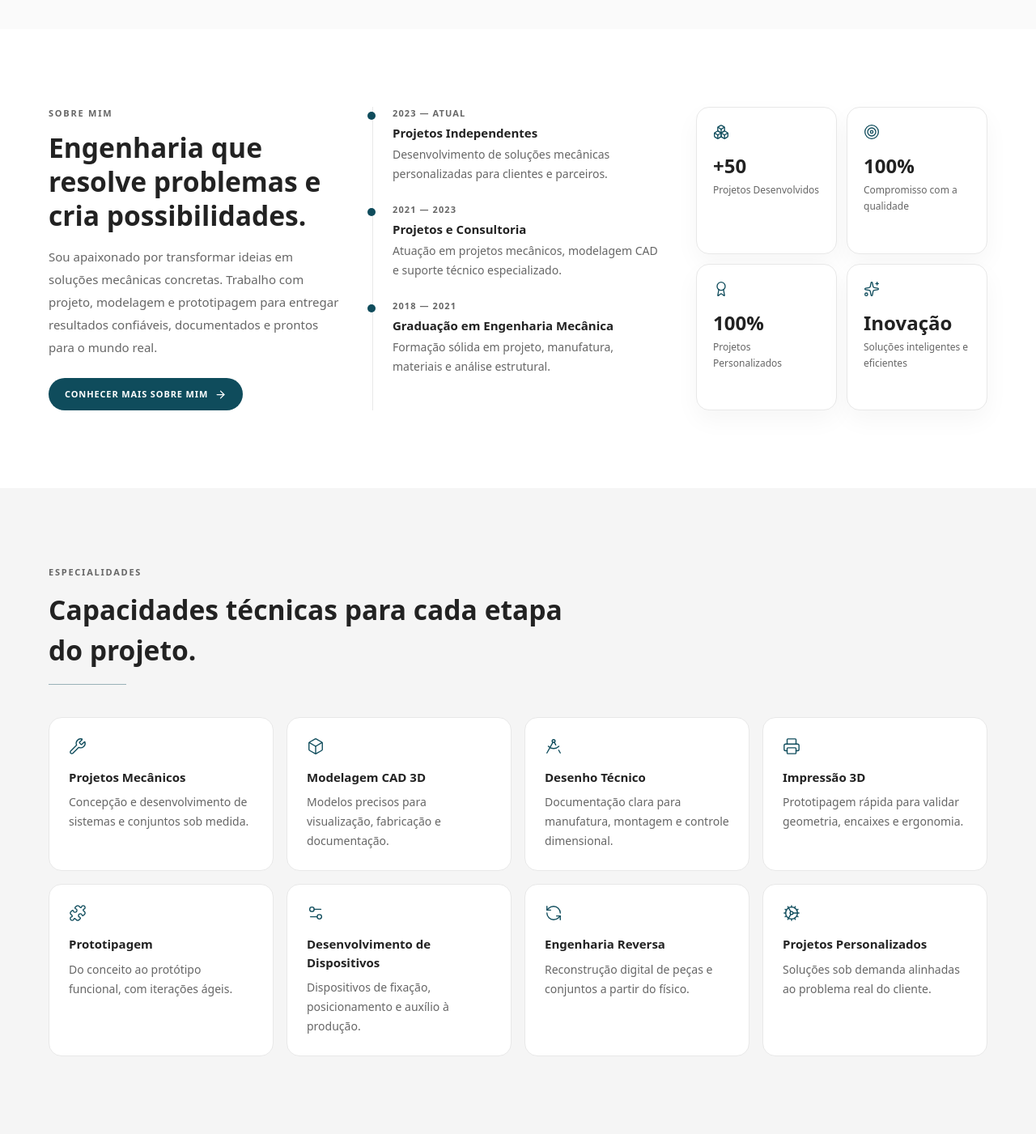
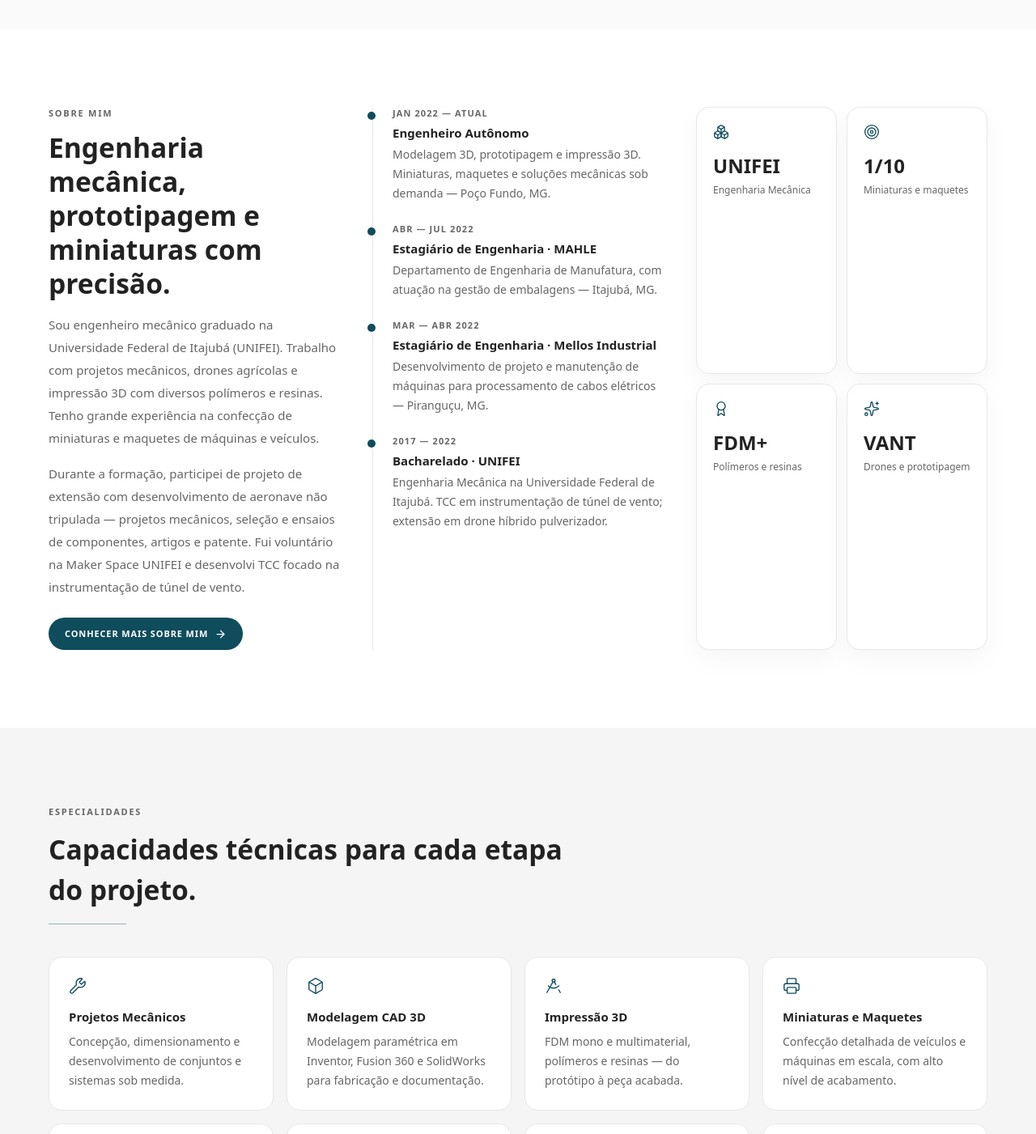
Before and after one commit to camilagoulartsoares/portfolio-fabio-fonseca, a Next.js app: page / in a window 1280 px wide. Shown: the part 1000-2401 px from the top of the page at 81% size. Built offline with nearby package versions, Linux system fonts and the light colour scheme.

Commit message:
feat: alinhar portfólio ao CV real e incluir Toyota Bandeirante
Atualiza sobre, trajetória, especialidades e ferramentas com dados da UNIFEI, MAHLE e Mellos; adiciona miniaturas e projetos acadêmicos.

```diff
--- a/src/app/layout.tsx
+++ b/src/app/layout.tsx
@@ -11,11 +11,11 @@ const inter = Inter({
 export const metadata: Metadata = {
   title: "Fábio Fonseca | Engenheiro Mecânico",
   description:
-    "Portfólio profissional de Fábio Fonseca — engenharia mecânica, projetos CAD, prototipagem e soluções sob medida.",
+    "Engenheiro mecânico UNIFEI — projetos mecânicos, impressão 3D, drones agrícolas e miniaturas em escala.",
   openGraph: {
     title: "Fábio Fonseca | Engenheiro Mecânico",
     description:
-      "Transformando desafios de engenharia em soluções inteligentes.",
+      "Projetos mecânicos, impressão 3D e miniaturas com precisão de engenharia.",
     type: "website",
   },
 };
--- a/src/components/About.tsx
+++ b/src/components/About.tsx
@@ -2,7 +2,7 @@
 
 import { motion } from "framer-motion";
 import { ArrowRight, Award, Boxes, Sparkles, Target } from "lucide-react";
-import { stats, timeline } from "@/data/content";
+import { aboutText, stats, timeline } from "@/data/content";
 
 const icons = [Boxes, Target, Award, Sparkles];
 
@@ -20,13 +20,13 @@ export function About() {
             Sobre mim
           </p>
           <h2 className="mt-3 text-[clamp(1.6rem,3vw,2.1rem)] leading-tight font-bold text-ink">
-            Engenharia que resolve problemas e cria possibilidades.
+            {aboutText.headline}
           </h2>
-          <p className="mt-4 text-[15px] leading-7 text-muted">
-            Sou apaixonado por transformar ideias em soluções mecânicas concretas.
-            Trabalho com projeto, modelagem e prototipagem para entregar resultados
-            confiáveis, documentados e prontos para o mundo real.
-          </p>
+          {aboutText.body.split("\n\n").map((paragraph) => (
+            <p key={paragraph.slice(0, 24)} className="mt-4 text-[15px] leading-7 text-muted">
+              {paragraph}
+            </p>
+          ))}
           <a
             href="#especialidades"
             className="mt-6 inline-flex items-center gap-2 rounded-full bg-petroleum px-5 py-3 text-[11px] font-bold tracking-[0.08em] text-white uppercase transition-all duration-300 hover:-translate-y-0.5"
@@ -38,7 +38,7 @@ export function About() {
         <ol className="relative space-y-6 border-l border-line pl-6">
           {timeline.map((item, i) => (
             <motion.li
-              key={item.year}
+              key={`${item.year}-${item.role}`}
               initial={{ opacity: 0, x: -12 }}
               whileInView={{ opacity: 1, x: 0 }}
               viewport={{ once: true }}
--- a/src/components/Contact.tsx
+++ b/src/components/Contact.tsx
@@ -38,8 +38,8 @@ export function Contact() {
             Vamos Conversar?
           </h2>
           <p className="mt-4 max-w-md text-[15px] leading-7 text-muted">
-            Conte o desafio do seu projeto. Posso ajudar com concepção, CAD,
-            prototipagem e documentação técnica.
+            Conte o desafio do seu projeto. Posso ajudar com modelagem CAD,
+            impressão 3D, miniaturas, drones e documentação técnica.
           </p>
         </div>
 
--- a/src/components/Hero.tsx
+++ b/src/components/Hero.tsx
@@ -84,12 +84,12 @@ export function Hero() {
             Engenheiro Mecânico
           </p>
           <p className="mt-5 max-w-xl text-[clamp(1.15rem,2.2vw,1.45rem)] leading-snug font-semibold text-ink">
-            Transformando desafios de engenharia em soluções inteligentes.
+            Projetos mecânicos, impressão 3D e miniaturas com precisão de engenharia.
           </p>
           <p className="mt-4 max-w-xl text-[15px] leading-7 text-muted">
-            Combino precisão técnica e criatividade para desenvolver projetos
-            mecânicos sob medida — do conceito à entrega — com foco em qualidade,
-            clareza documental e resultado prático para a indústria.
+            Graduado pela UNIFEI. Atuo com modelagem CAD, prototipagem, drones
+            agrícolas e confecção de maquetes e veículos em escala — do conceito
+            à peça física, com polímeros, resinas e documentação técnica.
           </p>
           <div className="mt-8 flex flex-wrap gap-3">
             <a
--- a/src/components/Projects.tsx
+++ b/src/components/Projects.tsx
@@ -3,7 +3,7 @@
 import Image from "next/image";
 import { motion } from "framer-motion";
 import { ArrowUpRight } from "lucide-react";
-import { projects } from "@/data/content";
+import { academicProjects, projects } from "@/data/content";
 
 export function Projects() {
   return (
@@ -14,11 +14,11 @@ export function Projects() {
             Projetos em destaque
           </p>
           <h2 className="mt-3 text-[clamp(1.6rem,3vw,2.1rem)] font-bold text-ink">
-            Soluções desenvolvidas com precisão e propósito.
+            Miniaturas, prototipagem e soluções desenvolvidas com precisão.
           </h2>
         </div>
 
-        <div className="grid gap-4 sm:grid-cols-2 lg:grid-cols-3">
+        <div className="grid gap-4 sm:grid-cols-2 lg:grid-cols-4">
           {projects.map((project, i) => (
             <motion.article
               key={project.title}
@@ -33,7 +33,7 @@ export function Projects() {
                   src={project.image}
                   alt={project.title}
                   fill
-                  sizes="(max-width:1024px) 50vw, 33vw"
+                  sizes="(max-width:1024px) 50vw, 25vw"
                   className="object-cover object-center transition-transform duration-500 group-hover:scale-105"
                 />
                 <div className="absolute inset-0 bg-gradient-to-t from-black/85 via-black/25 to-transparent" />
@@ -52,6 +52,30 @@ export function Projects() {
             </motion.article>
           ))}
         </div>
+
+        <div className="mt-14">
+          <p className="text-[11px] font-bold tracking-[0.16em] text-muted uppercase">
+            Projetos acadêmicos · UNIFEI
+          </p>
+          <div className="mt-5 grid gap-4 md:grid-cols-2">
+            {academicProjects.map((project, i) => (
+              <motion.article
+                key={project.title}
+                initial={{ opacity: 0, y: 14 }}
+                whileInView={{ opacity: 1, y: 0 }}
+                viewport={{ once: true }}
+                transition={{ delay: i * 0.06 }}
+                className="rounded-2xl border border-line bg-bg-soft p-6"
+              >
+                <p className="text-[11px] font-bold tracking-[0.1em] text-petroleum uppercase">
+                  {project.period}
+                </p>
+                <h3 className="mt-2 text-[17px] font-bold text-ink">{project.title}</h3>
+                <p className="mt-2 text-sm leading-6 text-muted">{project.description}</p>
+              </motion.article>
+            ))}
+          </div>
+        </div>
       </div>
     </section>
   );
--- a/src/data/content.ts
+++ b/src/data/content.ts
@@ -7,66 +7,87 @@ export const navLinks = [
   { href: "#contato", label: "Contato" },
 ] as const;
 
+export const aboutText = {
+  headline: "Engenharia mecânica, prototipagem e miniaturas com precisão.",
+  body: `Sou engenheiro mecânico graduado na Universidade Federal de Itajubá (UNIFEI). Trabalho com projetos mecânicos, drones agrícolas e impressão 3D com diversos polímeros e resinas. Tenho grande experiência na confecção de miniaturas e maquetes de máquinas e veículos.
+
+Durante a formação, participei de projeto de extensão com desenvolvimento de aeronave não tripulada — projetos mecânicos, seleção e ensaios de componentes, artigos e patente. Fui voluntário na Maker Space UNIFEI e desenvolvi TCC focado na instrumentação de túnel de vento.`,
+};
+
 export const timeline = [
   {
-    year: "2023 — Atual",
-    role: "Projetos Independentes",
+    year: "Jan 2022 — Atual",
+    role: "Engenheiro Autônomo",
     description:
-      "Desenvolvimento de soluções mecânicas personalizadas para clientes e parceiros.",
+      "Modelagem 3D, prototipagem e impressão 3D. Miniaturas, maquetes e soluções mecânicas sob demanda — Poço Fundo, MG.",
   },
   {
-    year: "2021 — 2023",
-    role: "Projetos e Consultoria",
+    year: "Abr — Jul 2022",
+    role: "Estagiário de Engenharia · MAHLE",
     description:
-      "Atuação em projetos mecânicos, modelagem CAD e suporte técnico especializado.",
+      "Departamento de Engenharia de Manufatura, com atuação na gestão de embalagens — Itajubá, MG.",
   },
   {
-    year: "2018 — 2021",
-    role: "Graduação em Engenharia Mecânica",
+    year: "Mar — Abr 2022",
+    role: "Estagiário de Engenharia · Mellos Industrial",
     description:
-      "Formação sólida em projeto, manufatura, materiais e análise estrutural.",
+      "Desenvolvimento de projeto e manutenção de máquinas para processamento de cabos elétricos — Piranguçu, MG.",
+  },
+  {
+    year: "2017 — 2022",
+    role: "Bacharelado · UNIFEI",
+    description:
+      "Engenharia Mecânica na Universidade Federal de Itajubá. TCC em instrumentação de túnel de vento; extensão em drone híbrido pulverizador.",
   },
 ] as const;
 
 export const stats = [
-  { value: "+50", label: "Projetos Desenvolvidos" },
-  { value: "100%", label: "Compromisso com a qualidade" },
-  { value: "100%", label: "Projetos Personalizados" },
-  { value: "Inovação", label: "Soluções inteligentes e eficientes" },
+  { value: "UNIFEI", label: "Engenharia Mecânica" },
+  { value: "1/10", label: "Miniaturas e maquetes" },
+  { value: "FDM+", label: "Polímeros e resinas" },
+  { value: "VANT", label: "Drones e prototipagem" },
 ] as const;
 
 export const specialties = [
   {
     title: "Projetos Mecânicos",
-    description: "Concepção e desenvolvimento de sistemas e conjuntos sob medida.",
+    description:
+      "Concepção, dimensionamento e desenvolvimento de conjuntos e sistemas sob medida.",
   },
   {
     title: "Modelagem CAD 3D",
-    description: "Modelos precisos para visualização, fabricação e documentação.",
+    description:
+      "Modelagem paramétrica em Inventor, Fusion 360 e SolidWorks para fabricação e documentação.",
+  },
+  {
+    title: "Impressão 3D",
+    description:
+      "FDM mono e multimaterial, polímeros e resinas — do protótipo à peça acabada.",
+  },
+  {
+    title: "Miniaturas e Maquetes",
+    description:
+      "Confecção detalhada de veículos e máquinas em escala, com alto nível de acabamento.",
+  },
+  {
+    title: "Drones Agrícolas",
+    description:
+      "Projetos mecânicos, elementos de potência e ensaios para VANTs e sistemas híbridos.",
+  },
+  {
+    title: "Prototipagem",
+    description:
+      "Do conceito ao protótipo funcional, com iterações ágeis e validação prática.",
   },
   {
     title: "Desenho Técnico",
-    description: "Documentação clara para manufatura, montagem e controle dimensional.",
+    description:
+      "Documentação clara, GD&T e desenhos prontos para manufatura e montagem.",
   },
   {
-    title: "Impressão 3D",
-    description: "Prototipagem rápida para validar geometria, encaixes e ergonomia.",
-  },
-  {
-    title: "Prototipagem",
-    description: "Do conceito ao protótipo funcional, com iterações ágeis.",
-  },
-  {
-    title: "Desenvolvimento de Dispositivos",
-    description: "Dispositivos de fixação, posicionamento e auxílio à produção.",
-  },
-  {
-    title: "Engenharia Reversa",
-    description: "Reconstrução digital de peças e conjuntos a partir do físico.",
-  },
-  {
-    title: "Projetos Personalizados",
-    description: "Soluções sob demanda alinhadas ao problema real do cliente.",
+    title: "Instrumentação e Ensaios",
+    description:
+      "Seleção de instrumentos, montagem experimental e validação — inclusive túnel de vento.",
   },
 ] as const;
 
@@ -76,18 +97,38 @@ const asset = (path: string) =>
 export const projects = [
   {
     title: "Mitsubishi 3000GT VR-4 — Escala 1/10",
-    category: "Modelagem & Prototipagem",
+    category: "Miniatura · Modelagem 3D",
     image: asset("/images/projects/mitsubishi-3000gt.png"),
   },
   {
+    title: "Toyota Bandeirante — Escala 1/10",
+    category: "Miniatura · Impressão 3D",
+    image: asset("/images/projects/bandeirante-frente.png"),
+  },
+  {
     title: "Volkswagen Gol Quadrado — Escala 1/10",
-    category: "Modelagem & Prototipagem",
+    category: "Miniatura · Prototipagem",
     image: asset("/images/projects/gol-quadrado-frente.png"),
   },
   {
     title: "Letreiro LED — Engrenagem Personalizada",
-    category: "Impressão 3D & Eletrônica",
+    category: "Impressão 3D · Eletrônica",
     image: asset("/images/projects/letreiro-led-engrenagem.png"),
+  },
+] as const;
+
+export const academicProjects = [
+  {
+    title: "Instrumentação para Túnel de Vento",
+    period: "Ago 2022 — Fev 2023",
+    description:
+      "Estudo, seleção e montagem de instrumentos em túnel de vento para experimentação de micro turbinas eólicas e validação de simulações CFD.",
+  },
+  {
+    title: "Drone Híbrido Pulverizador",
+    period: "Fev 2021 — Fev 2022",
+    description:
+      "Quadro mecânico, dimensionamento de potência e ensaios de motores para VANT híbrido de longa duração com gasolina.",
   },
 ] as const;
 
@@ -105,19 +146,27 @@ export const processSteps = [
 
 export const tools = [
   "SolidWorks",
-  "AutoCAD",
   "Fusion 360",
-  "Inventor",
-  "ANSYS",
-  "Excel",
-  "Power BI",
-  "Arduino",
-  "Impressão 3D",
+  "Autodesk Inventor",
+  "Autodesk Vault",
+  "Impressão 3D FDM",
+  "Resinas",
+  "Desenho Técnico",
+  "Metrologia",
+  "Microsoft Excel",
 ] as const;
 
 export const gallery = [
   {
     src: asset("/images/projects/mitsubishi-3000gt.png"),
+    category: "maquetes",
+  },
+  {
+    src: asset("/images/projects/bandeirante-frente.png"),
+    category: "maquetes",
+  },
+  {
+    src: asset("/images/projects/bandeirante-traseira.png"),
     category: "maquetes",
   },
   {
```
Also changed, not shown: public/images/projects/bandeirante-frente.png (added), public/images/projects/bandeirante-traseira.png (added).
